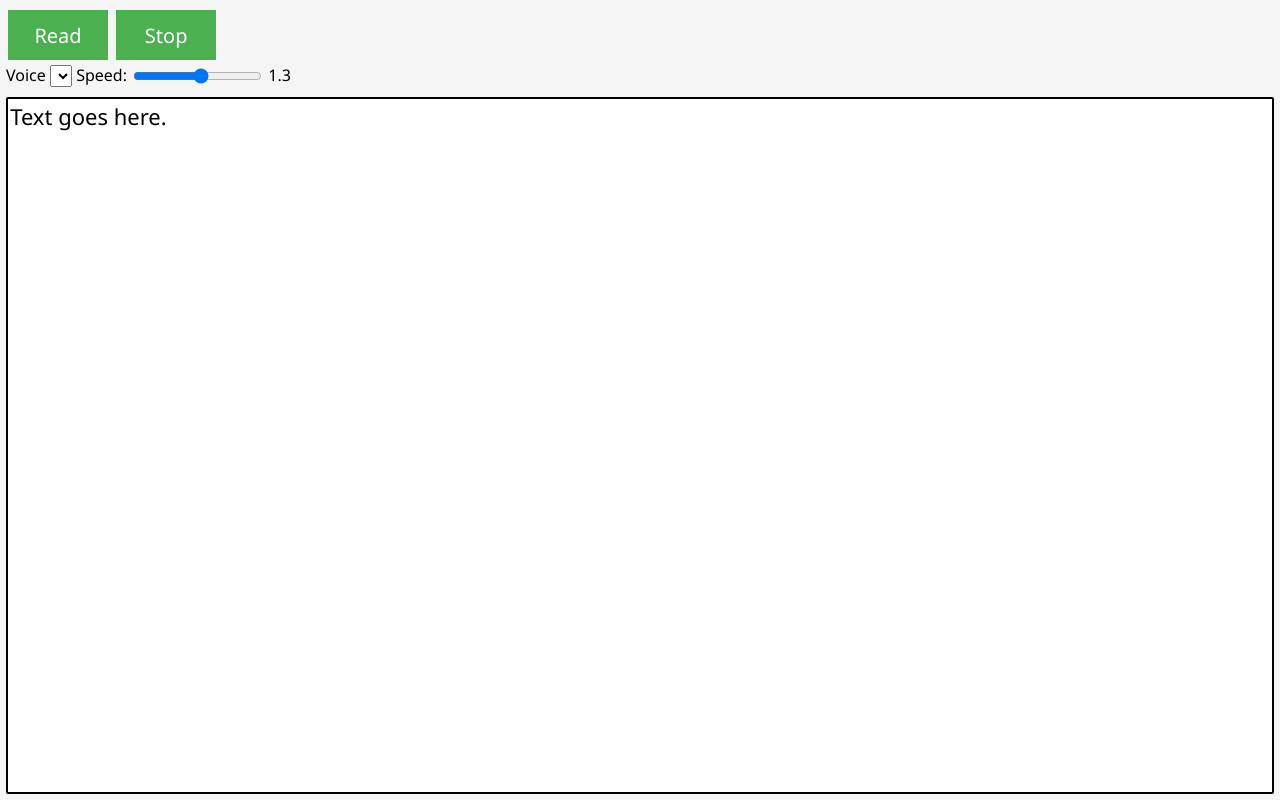
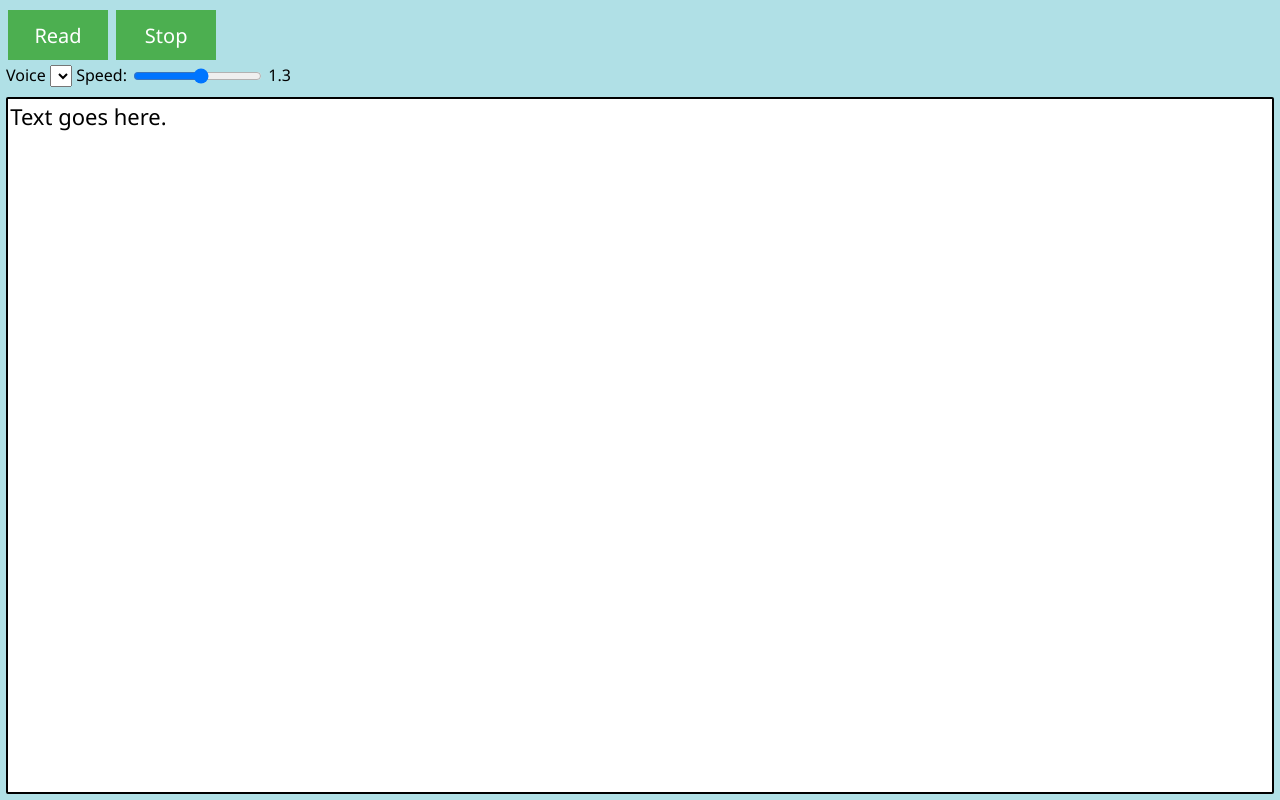
Before and after one commit to teebu/readit, a plain HTML site: page index.html in a window 1280 px wide. Drawn offline with nearby package versions, Linux system fonts and the light colour scheme.

Commit message:
back to powderblue

```diff
--- a/index.html
+++ b/index.html
@@ -545,7 +545,7 @@
 </head>
 
 
-<body style="background-color: whitesmoke;">
+<body style="background-color: powderblue;">
 
 <div id="hello">
 
```
